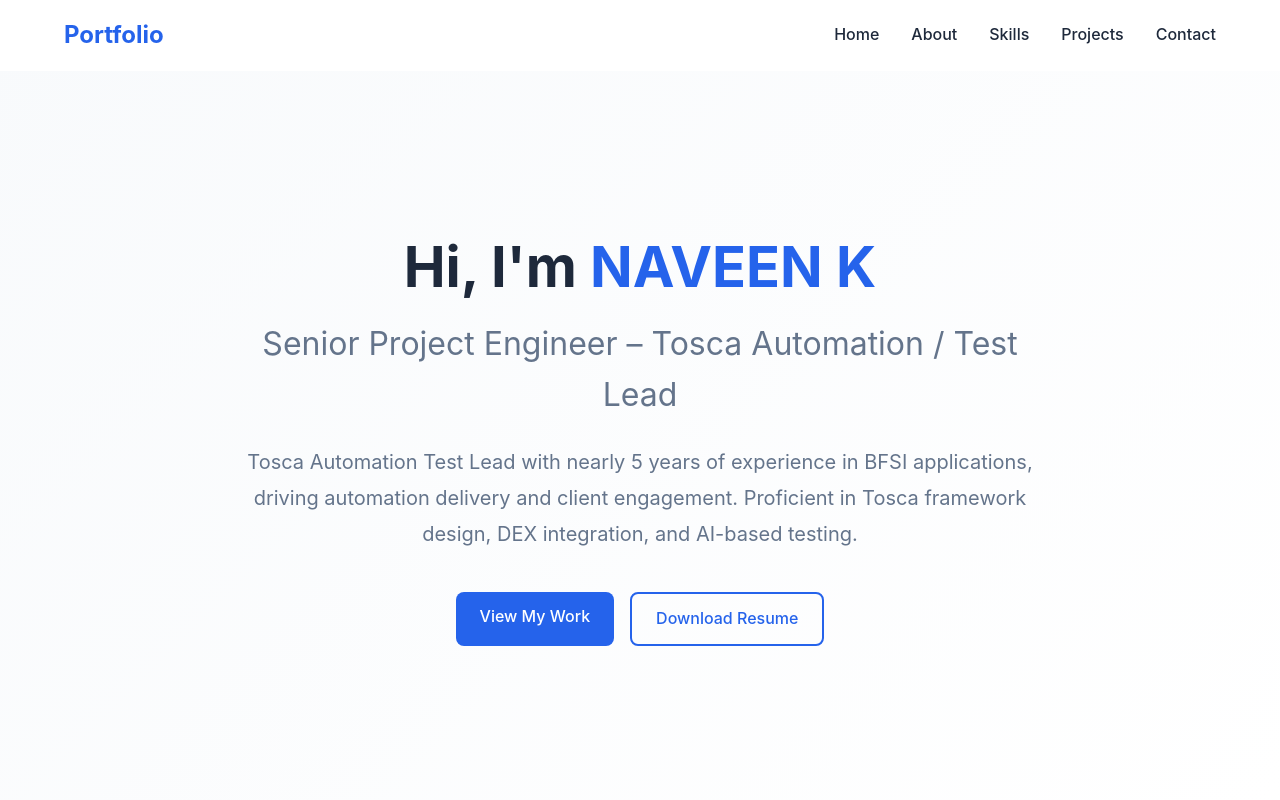
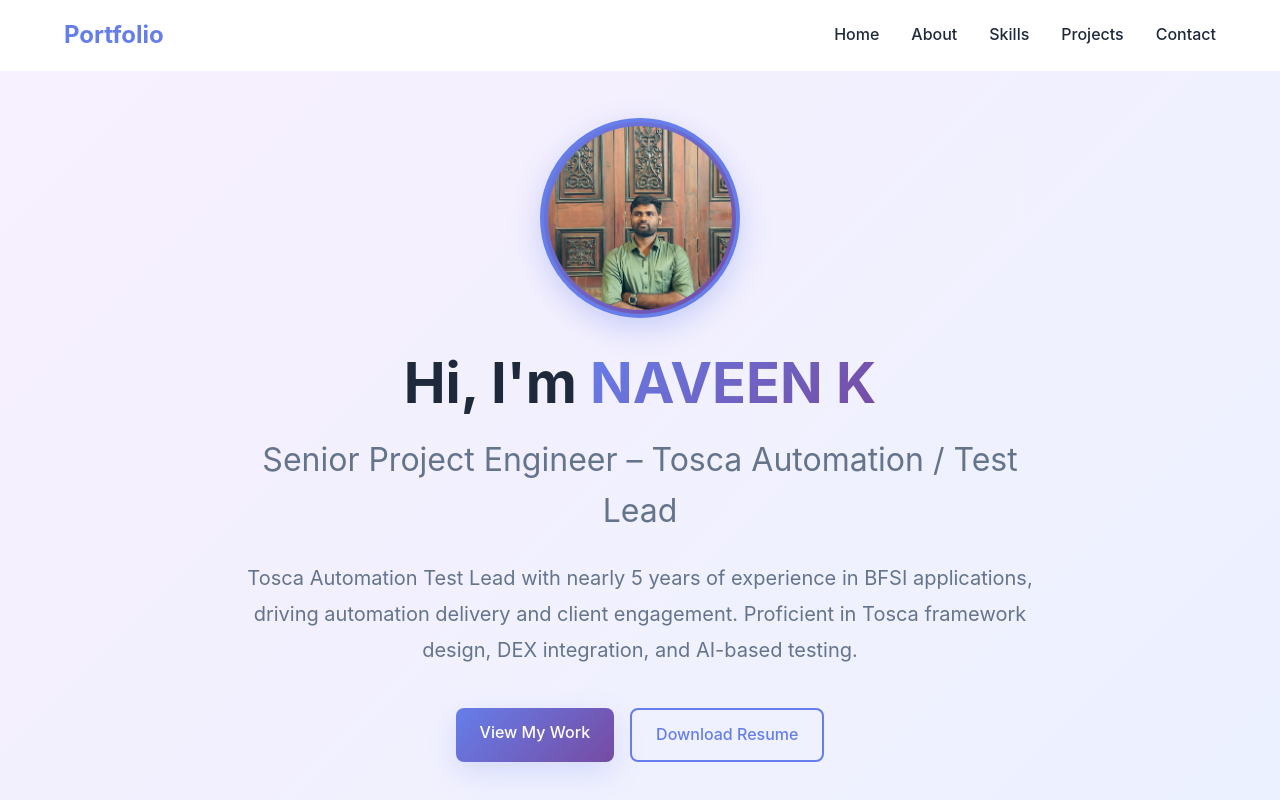
Before and after one commit to Naveen-neevaN/Naveen-Portfolio, a Next.js app: page / in a window 1280 px wide. Shown: the top 800 px of the page. Built offline with nearby package versions, Linux system fonts and the light colour scheme.

Commit message:
Fix image display and make colors more visible - Final

```diff
--- a/src/app/globals.css
+++ b/src/app/globals.css
@@ -5,9 +5,12 @@
 }
 
 :root {
-  --primary-color: #2563eb;
-  --primary-dark: #1e40af;
-  --secondary-color: #64748b;
+  --primary-color: #667eea;
+  --primary-dark: #5568d3;
+  --primary-light: #8b9eff;
+  --secondary-color: #764ba2;
+  --accent-color: #f093fb;
+  --accent-blue: #4facfe;
   --text-primary: #1e293b;
   --text-secondary: #64748b;
   --bg-primary: #ffffff;
@@ -17,6 +20,7 @@
   --shadow-sm: 0 1px 2px 0 rgb(0 0 0 / 0.05);
   --shadow-md: 0 4px 6px -1px rgb(0 0 0 / 0.1);
   --shadow-lg: 0 10px 15px -3px rgb(0 0 0 / 0.1);
+  --shadow-colored: 0 10px 30px rgba(102, 126, 234, 0.2);
 }
 
 html {
@@ -95,14 +99,15 @@
 }
 
 .btn-primary {
-  background-color: var(--primary-color);
+  background: linear-gradient(135deg, var(--primary-color), var(--secondary-color));
   color: white;
+  box-shadow: var(--shadow-colored);
 }
 
 .btn-primary:hover {
-  background-color: var(--primary-dark);
+  background: linear-gradient(135deg, var(--primary-dark), var(--secondary-color));
   transform: translateY(-2px);
-  box-shadow: var(--shadow-md);
+  box-shadow: 0 15px 35px rgba(102, 126, 234, 0.3);
 }
 
 .btn-secondary {
@@ -112,8 +117,11 @@
 }
 
 .btn-secondary:hover {
-  background-color: var(--primary-color);
+  background: linear-gradient(135deg, var(--primary-color), var(--secondary-color));
   color: white;
+  border-color: transparent;
+  transform: translateY(-2px);
+  box-shadow: var(--shadow-colored);
 }
 
 /* Section titles */
@@ -122,7 +130,10 @@
   font-weight: 700;
   text-align: center;
   margin-bottom: 1rem;
-  color: var(--text-primary);
+  background: linear-gradient(135deg, var(--primary-color), var(--secondary-color));
+  -webkit-background-clip: text;
+  -webkit-text-fill-color: transparent;
+  background-clip: text;
 }
 
 .section-subtitle {
--- a/src/components/Hero.css
+++ b/src/components/Hero.css
@@ -3,14 +3,92 @@
   display: flex;
   align-items: center;
   justify-content: center;
-  background: linear-gradient(135deg, var(--bg-secondary) 0%, var(--bg-primary) 100%);
+  background: linear-gradient(135deg, #667eea 0%, #764ba2 25%, #f093fb 50%, #4facfe 100%);
+  background-size: 400% 400%;
+  animation: gradientShift 15s ease infinite;
   padding-top: 80px;
   text-align: center;
+  position: relative;
+  overflow: hidden;
+}
+
+.hero::before {
+  content: '';
+  position: absolute;
+  top: 0;
+  left: 0;
+  right: 0;
+  bottom: 0;
+  background: rgba(255, 255, 255, 0.85);
+  z-index: 0;
+}
+
+@keyframes gradientShift {
+  0% {
+    background-position: 0% 50%;
+  }
+  50% {
+    background-position: 100% 50%;
+  }
+  100% {
+    background-position: 0% 50%;
+  }
 }
 
 .hero-content {
   max-width: 800px;
   margin: 0 auto;
+  position: relative;
+  z-index: 1;
+}
+
+.hero-image-container {
+  margin-bottom: 2rem;
+  display: flex;
+  justify-content: center;
+}
+
+.hero-image-wrapper {
+  width: 200px;
+  height: 200px;
+  border-radius: 50%;
+  overflow: hidden;
+  border: 4px solid #667eea;
+  box-shadow: 0 10px 30px rgba(102, 126, 234, 0.3);
+  transition: transform 0.3s ease, box-shadow 0.3s ease;
+  background: linear-gradient(135deg, #667eea, #764ba2);
+  padding: 4px;
+}
+
+.hero-image-wrapper:hover {
+  transform: scale(1.05);
+  box-shadow: 0 15px 40px rgba(102, 126, 234, 0.4);
+}
+
+.hero-image {
+  width: 100%;
+  height: 100%;
+  object-fit: cover;
+  border-radius: 50%;
+}
+
+.hero-image-placeholder {
+  width: 100%;
+  height: 100%;
+  display: flex;
+  align-items: center;
+  justify-content: center;
+  background: linear-gradient(135deg, #667eea, #764ba2);
+  border-radius: 50%;
+  color: white;
+  font-weight: 600;
+  font-size: 0.875rem;
+  text-align: center;
+  padding: 1rem;
+}
+
+.hero-image-placeholder span {
+  display: block;
 }
 
 .hero-title {
@@ -22,7 +100,10 @@
 }
 
 .hero-title .highlight {
-  color: var(--primary-color);
+  background: linear-gradient(135deg, #667eea, #764ba2);
+  -webkit-background-clip: text;
+  -webkit-text-fill-color: transparent;
+  background-clip: text;
 }
 
 .hero-subtitle {
--- a/src/components/Hero.tsx
+++ b/src/components/Hero.tsx
@@ -11,10 +11,39 @@
     }
   }
 
+  const handleResumeDownload = (e: React.MouseEvent<HTMLAnchorElement>) => {
+    e.preventDefault()
+    // Create a temporary anchor element to trigger download
+    const link = document.createElement('a')
+    link.href = personalInfo.resumeUrl
+    link.download = 'Naveen_K_Resume.pdf'
+    document.body.appendChild(link)
+    link.click()
+    document.body.removeChild(link)
+  }
+
   return (
     <section id="hero" className="hero">
       <div className="container">
         <div className="hero-content fade-in-up">
+          <div className="hero-image-container">
+            <div className="hero-image-wrapper">
+              <img
+                src={personalInfo.profileImage}
+                alt={personalInfo.name}
+                className="hero-image"
+                onError={(e) => {
+                  // Fallback if image doesn't exist - show placeholder
+                  const target = e.currentTarget as HTMLImageElement
+                  target.style.display = 'none'
+                  const wrapper = target.closest('.hero-image-wrapper')
+                  if (wrapper) {
+                    wrapper.innerHTML = '<div class="hero-image-placeholder"><span>Add Your Photo</span></div>'
+                  }
+                }}
+              />
+            </div>
+          </div>
           <h1 className="hero-title">
             Hi, I'm <span className="highlight">{personalInfo.name}</span>
           </h1>
@@ -33,9 +62,9 @@
             </a>
             <a
               href={personalInfo.resumeUrl}
-              target="_blank"
-              rel="noopener noreferrer"
+              onClick={handleResumeDownload}
               className="btn btn-secondary"
+              download="Naveen_K_Resume.pdf"
             >
               Download Resume
             </a>
--- a/src/data/personalInfo.ts
+++ b/src/data/personalInfo.ts
@@ -40,6 +40,9 @@
   email: 'naveennagendiran321@gmail.com',
   phone: '+91 9843165568',
   location: 'Tiruchirappalli, Tamil Nadu, India',
+
+  // Profile Picture - Place your image in public/images/profile.jpg
+  profileImage: '/images/profile.jpg',
 
   // About Section
   bio: `Tosca Automation Test Lead with nearly 5 years of experience in BFSI applications,
```
